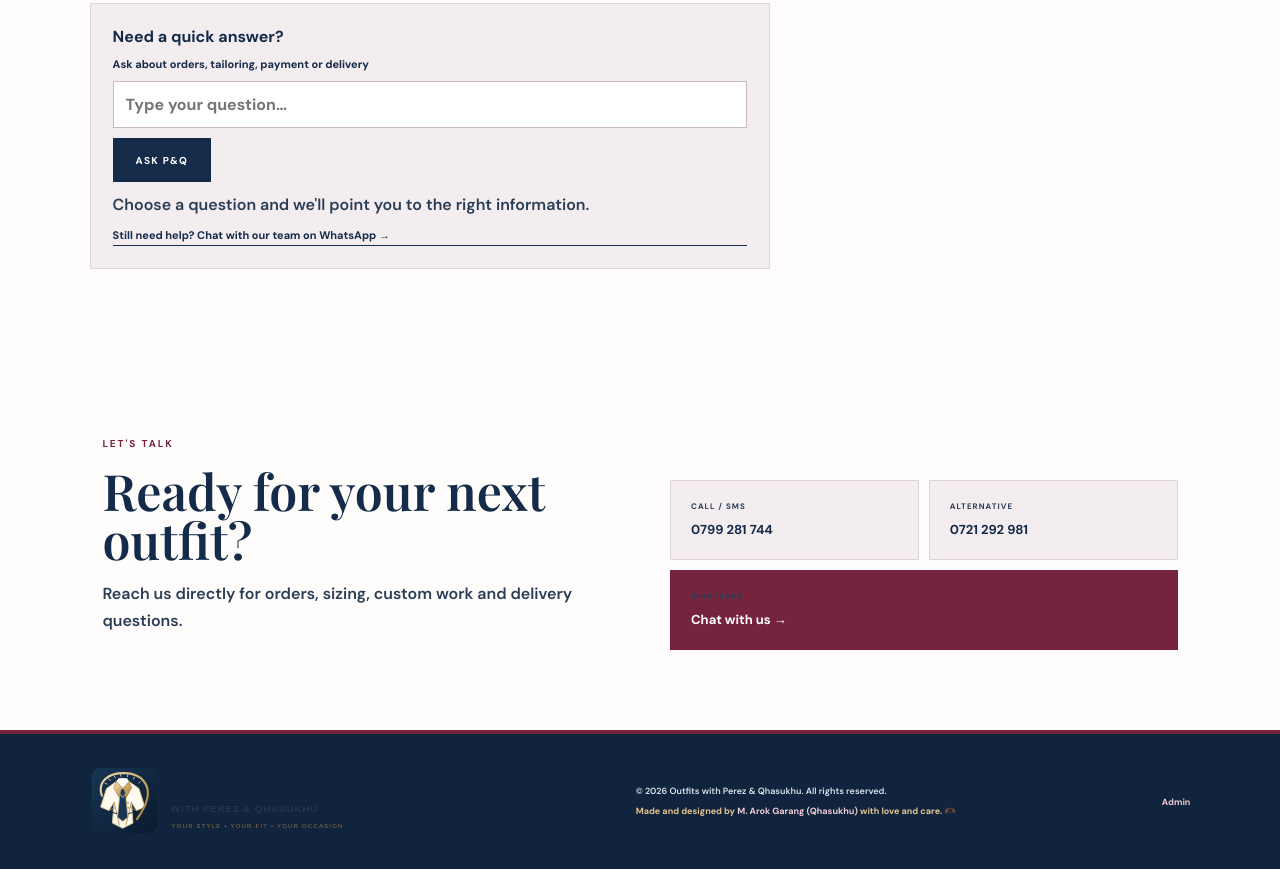
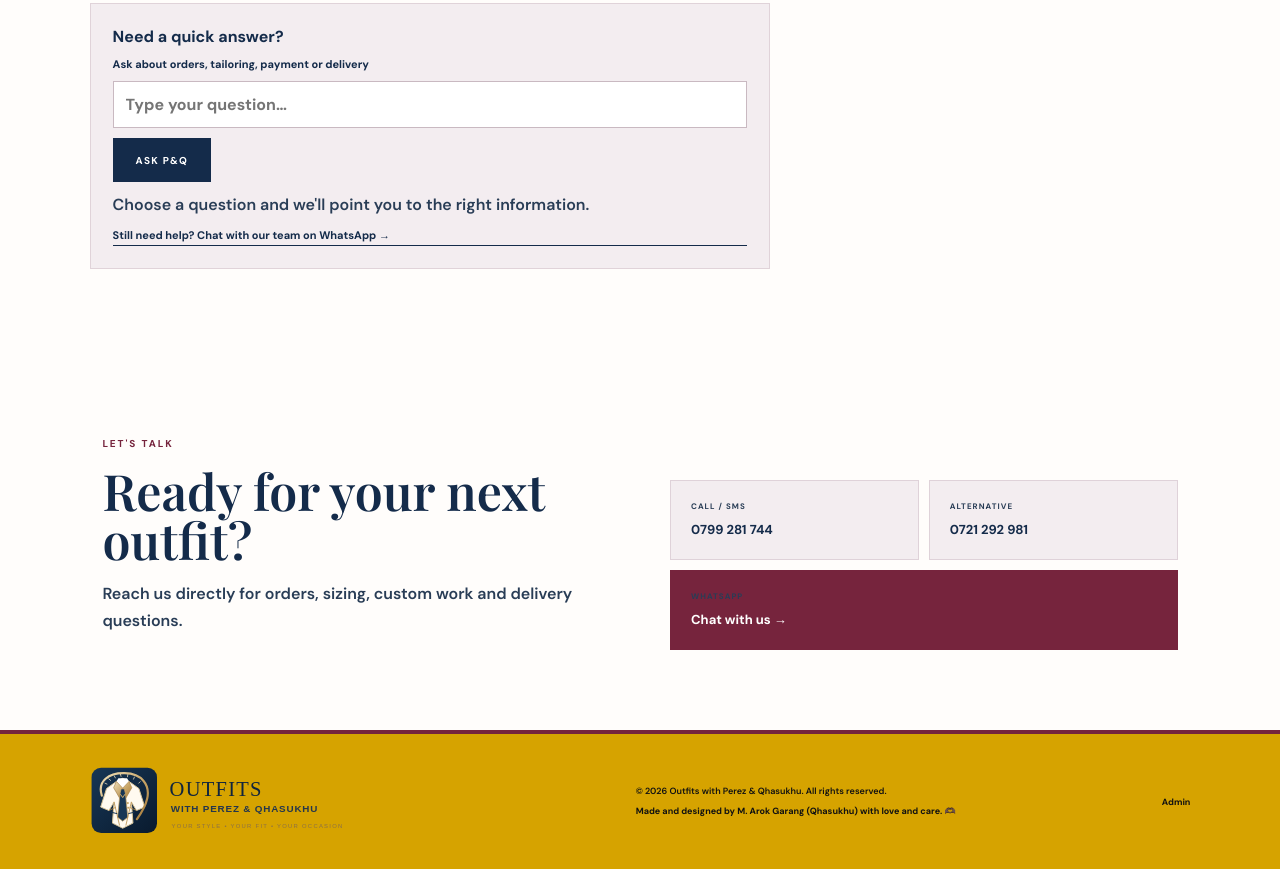
Before and after one commit to m-arok-garang-qhasukhu/outfits-with-perez-and-qhasukhu, a plain HTML site: page index.html in a window 1280 px wide. Shown: the part 4263-5132 px from the top of the page. Drawn offline with nearby package versions, Linux system fonts and the light colour scheme; no server answers; a web font is replaced by a local one.

Commit message:
Change footer to deep yellow with black text

```diff
--- a/styles.css
+++ b/styles.css
@@ -509,3 +509,19 @@ footer a:hover{color:#fff}
 .public-homepage .terms-card{background:#fffdfb;border-color:#e0d3d9}
 .public-homepage .terms-card h2{color:#142b4a}
 @media(max-width:900px){.public-homepage .site-header nav{background:#fffdfb}}
+
+
+/* Footer-only adjustment: deep yellow background and black text; preserve logo artwork */
+.public-homepage footer{
+  background:#d6a300;
+  border-top:4px solid #76243d;
+  color:#111;
+}
+.public-homepage footer :where(p,a,span,strong,small,b,em){
+  color:#111 !important;
+  text-shadow:none;
+}
+.public-homepage footer a:hover{color:#352116 !important}
+.public-homepage footer .footer-logo{
+  filter:none !important;
+}
```
